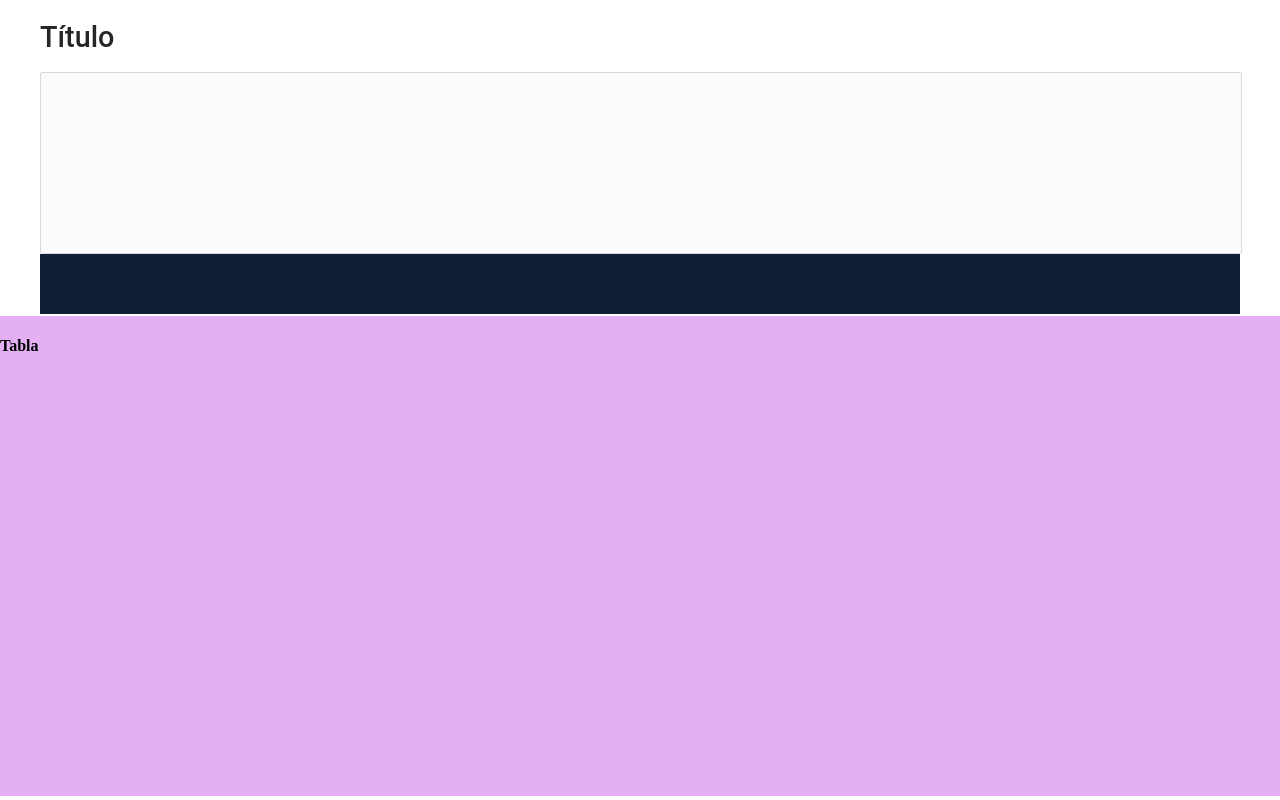
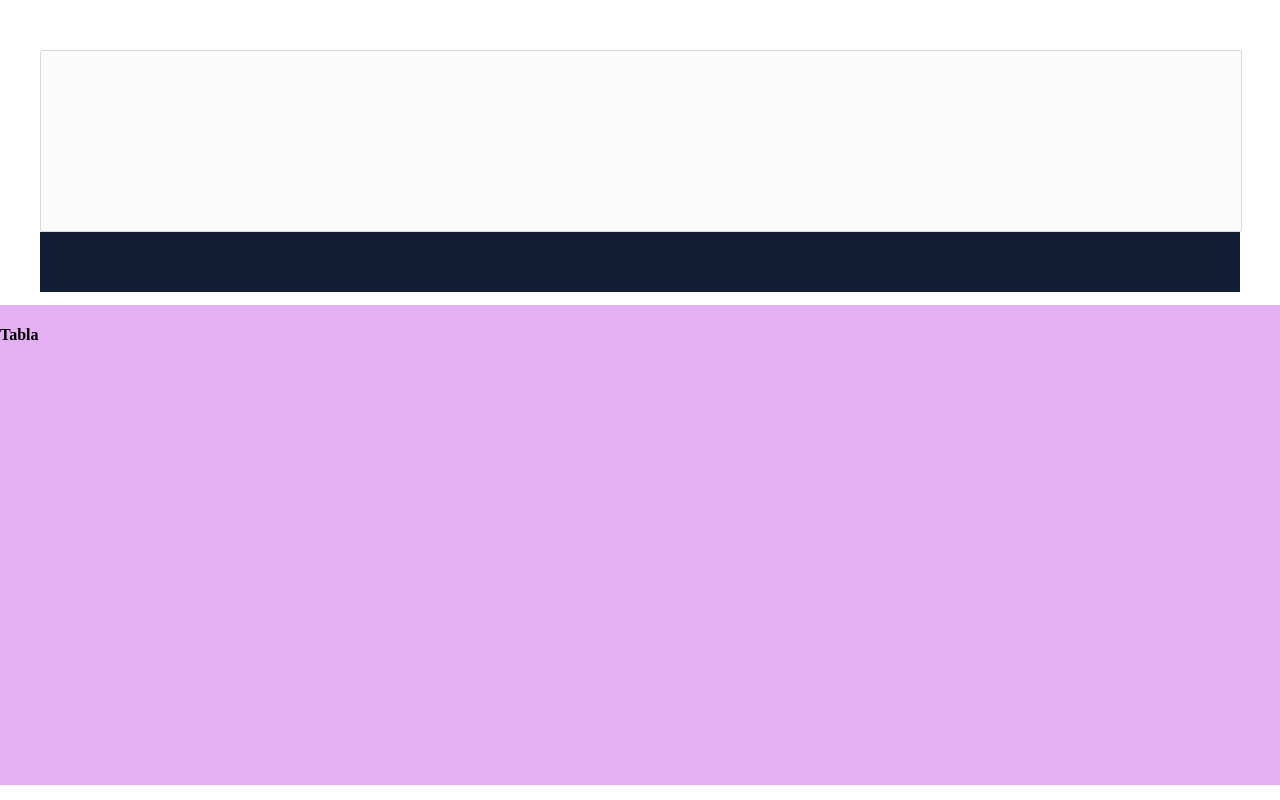
Before and after one commit to Aluonam/pantallaANT, a Next.js app: page /pantallaANT/screenPlanesDeCompra/ScreenPlanesDeCompra in a window 1280 px wide. Built offline with nearby package versions, Linux system fonts and the light colour scheme.

Commit message:
feat: controled title by props

```diff
--- a/pages/index.js
+++ b/pages/index.js
@@ -14,7 +14,7 @@ export default function Home() {
       </Head>
       <main className={`${styles.main}`}>
 
-       <ScreenPlanesDeCompra></ScreenPlanesDeCompra>
+       <ScreenPlanesDeCompra titleValue={"Titulo"}></ScreenPlanesDeCompra>
        {/* <ScreenAcuerdosComerciales></ScreenAcuerdosComerciales> */}
 
       </main>
--- a/pages/pantallaANT/screenPlanesDeCompra/ScreenPlanesDeCompra.jsx
+++ b/pages/pantallaANT/screenPlanesDeCompra/ScreenPlanesDeCompra.jsx
@@ -4,11 +4,11 @@ import Title from './components/title/Title'
 import Filters from './components/filters/Filters'
 import Table from './components/table/Table'
 
-const ScreenPlanesDeCompra = () => {
+const ScreenPlanesDeCompra = ({titleValue}) => {
   return (
     <div className={styleScreenPlanesDeCompra.generalDiv}>
 
-        <Title></Title>
+        <Title titleValue={titleValue}></Title>
 
         <Filters></Filters>
 
--- a/pages/pantallaANT/screenPlanesDeCompra/components/title/Title.jsx
+++ b/pages/pantallaANT/screenPlanesDeCompra/components/title/Title.jsx
@@ -1,10 +1,10 @@
 import React from 'react'
 import styleTitle from './Title.module.css'
 
-const Title = () => {
+const Title = ({titleValue}) => {
   return (
     <div className={styleTitle.title}>
-      <h2 className={styleTitle.title_h2}>Título</h2>
+      <h2 className={styleTitle.title_h2}>{titleValue}</h2>
     </div>
 
   )
```
